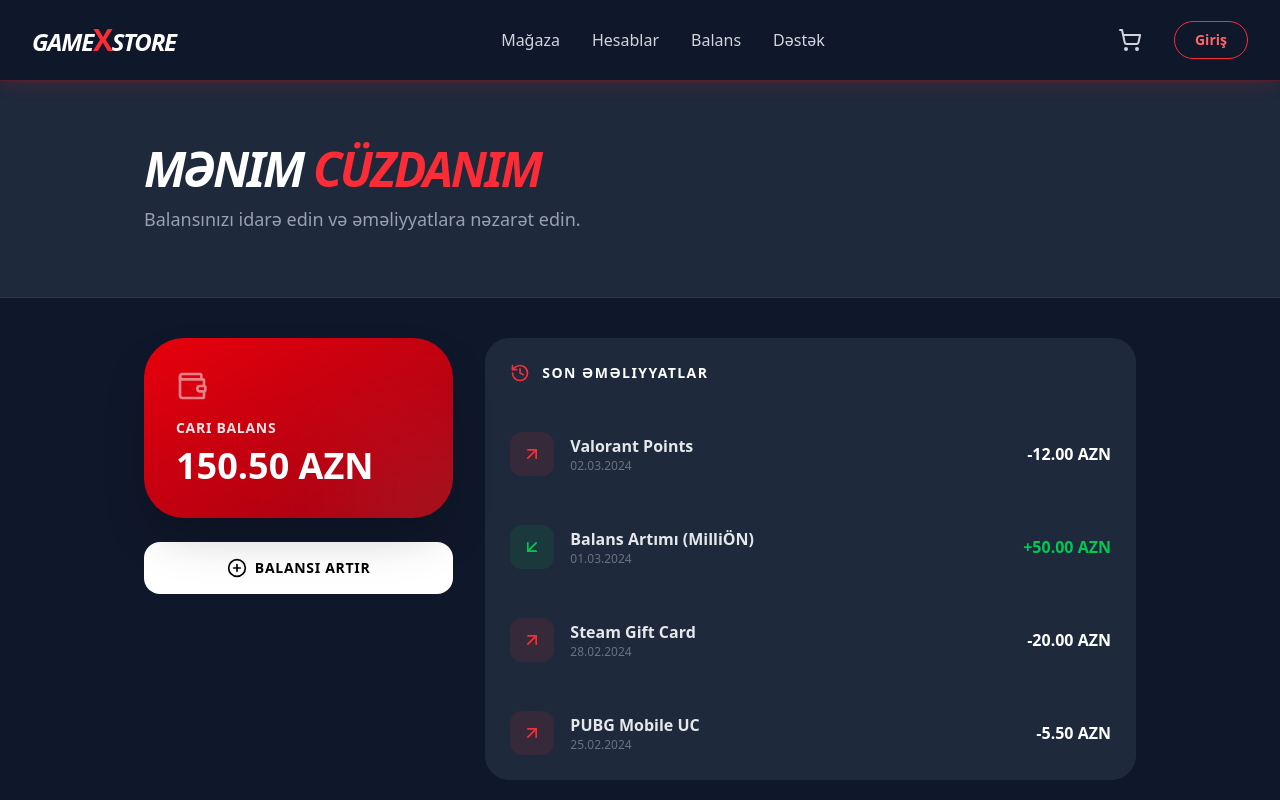
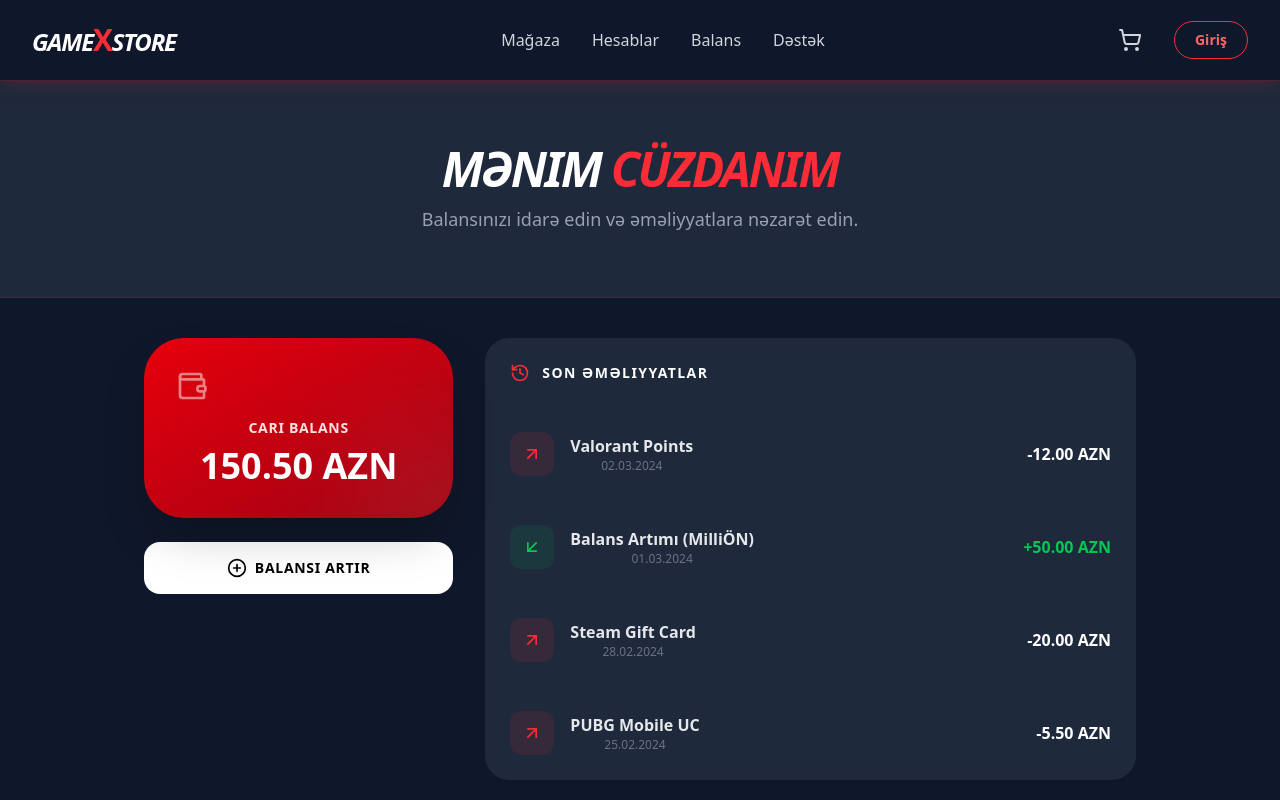
Before and after one commit to m1mmdli56/game-project, a Next.js app: page /steam in a window 1280 px wide. Shown: the top 800 px of the page. Built offline with nearby package versions, Linux system fonts and the light colour scheme.

Commit message:
steam added

```diff
--- a/src/app/steam/page.jsx
+++ b/src/app/steam/page.jsx
@@ -44,7 +44,7 @@
   ];
 
   return (
-    <div className="bg-[#0f172a] min-h-screen text-white pb-20">
+    <div className="bg-[#0f172a] min-h-screen text-white text-center pb-20">
       {/* Başlıq Hissəsi */}
       <div className="bg-[#1e293b] py-16 border-b border-red-500/20">
         <div className="max-w-5xl mx-auto px-4">
```
